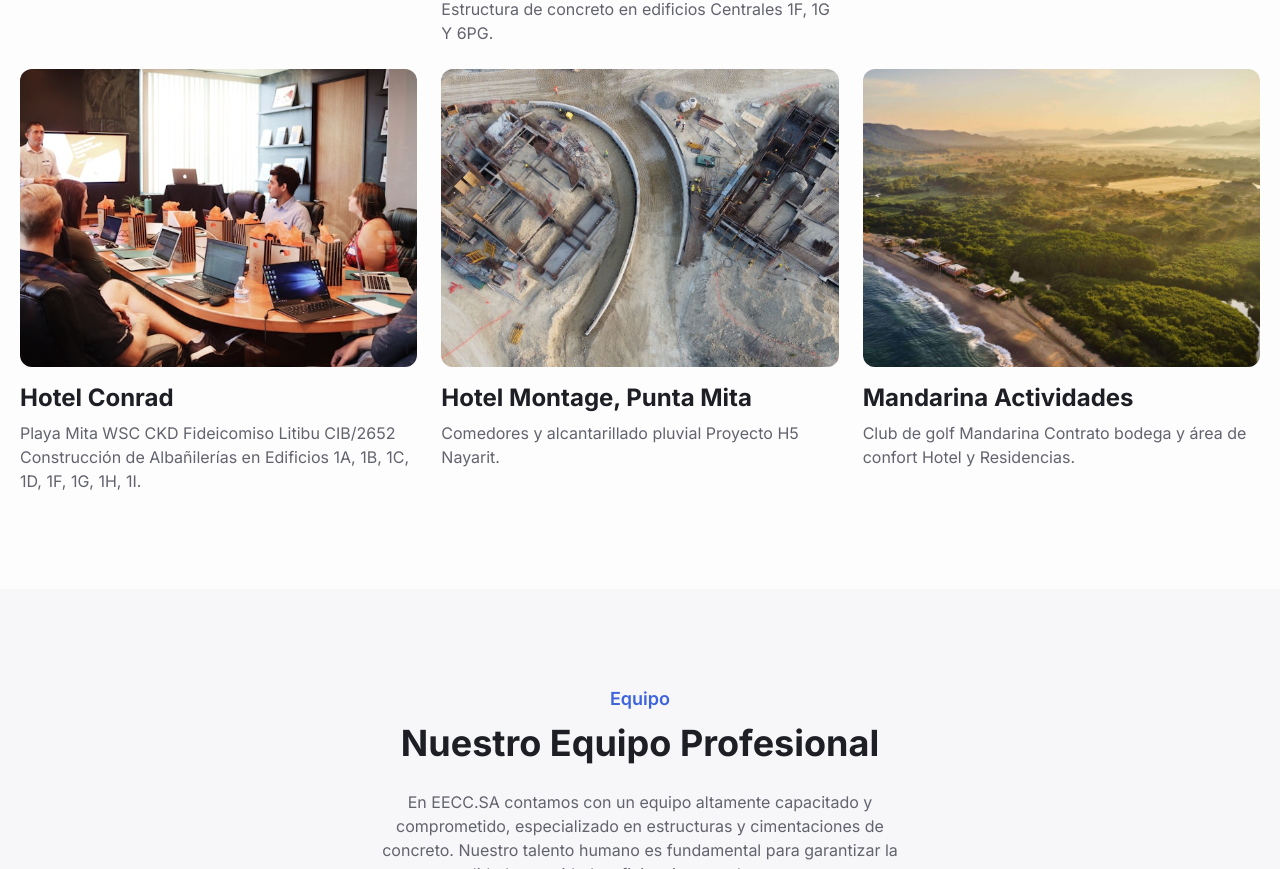
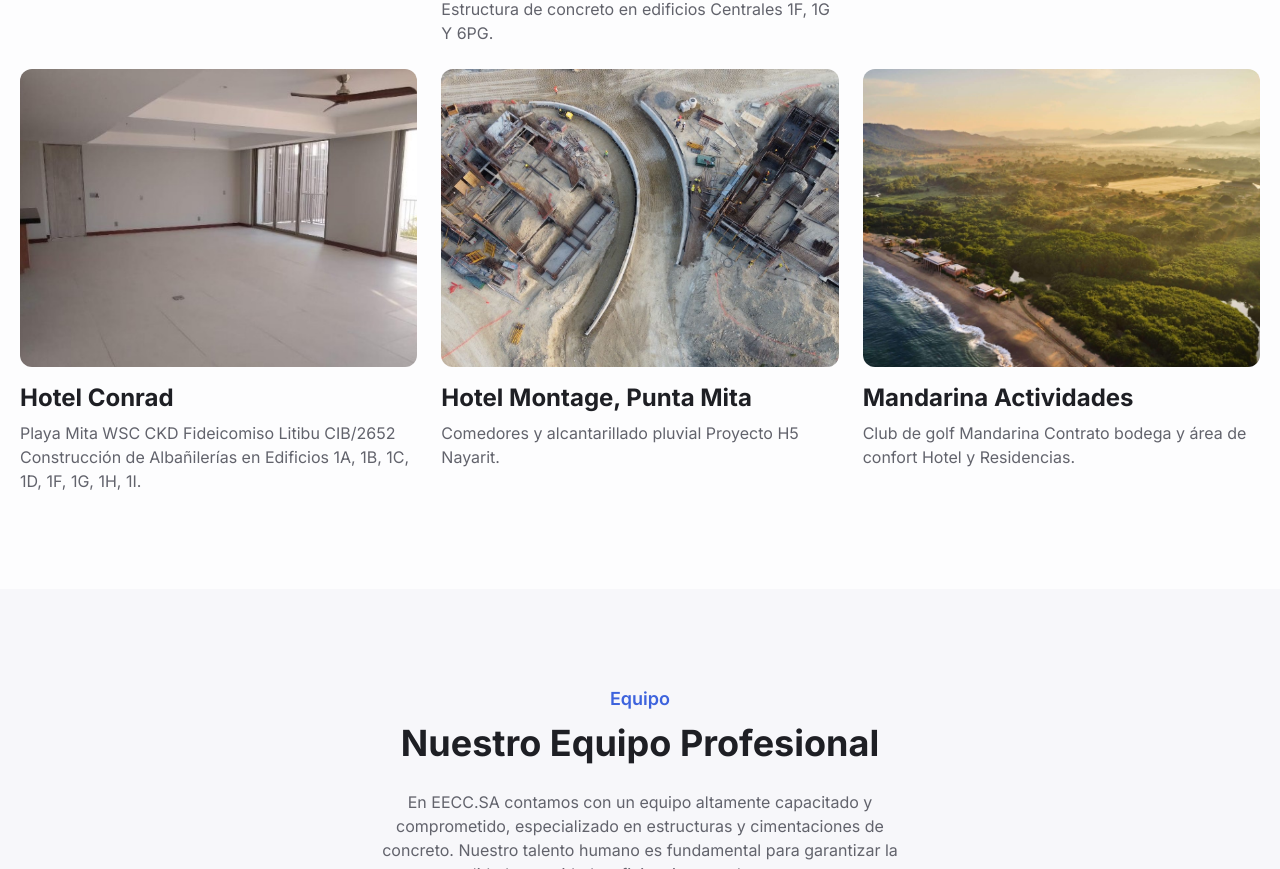
Before and after one commit to MauryMB/ECSA_Constructora, a website built with Vite: page index.html in a window 1280 px wide. Shown: the part 3126-3995 px from the top of the page. Built offline with nearby package versions, Linux system fonts and the light colour scheme; animation ran at ten frames a second.

Commit message:
Update index.html

```diff
--- a/index.html
+++ b/index.html
@@ -582,13 +582,13 @@
           <div class="portfolio col-12 sm:col-6 lg:col-4">
             <article class="group" data-filter="planning">
               <div class="relative overflow-hidden w-full aspect-[4/3] rounded-xl">
-                <img src="./assets/img/portfolio/portfolio-4.jpg" alt="Digital Marketing"
+                <img src="./assets/img/portfolio/conradd.jpg" alt="Digital Marketing"
                   class="w-full h-full object-cover" />
                 <div
                   class="absolute top-0 left-0 w-full aspect-[4/3] flex items-center justify-center bg-body-light-1/75 scale-[0.15] rounded-xl opacity-0 invisible group-hover:scale-95 group-hover:opacity-100 group-hover:visible">
                   <div class="flex flex-wrap gap-2 p-4">
                     <div class="inline-block relative">
-                      <a href="./assets/img/portfolio/portfolio-4.jpg"
+                      <a href="./assets/img/portfolio/conradd.jpg"
                         class="portfolio-box text-[1.75rem] text-primary-color bg-primary z-10 w-[60px] aspect-square rounded-lg text-center inline-flex items-center justify-center hover:bg-primary-light-10 hover:text-primary-color dark:hover:bg-primary-dark-10 dark:hover:text-primary-color focus:bg-primary-light-10 focus:text-primary-color dark:focus:bg-primary-dark-10 dark:focus:text-primary-color">
                         <i class="lni lni-zoom-in"></i>
                       </a>
```
